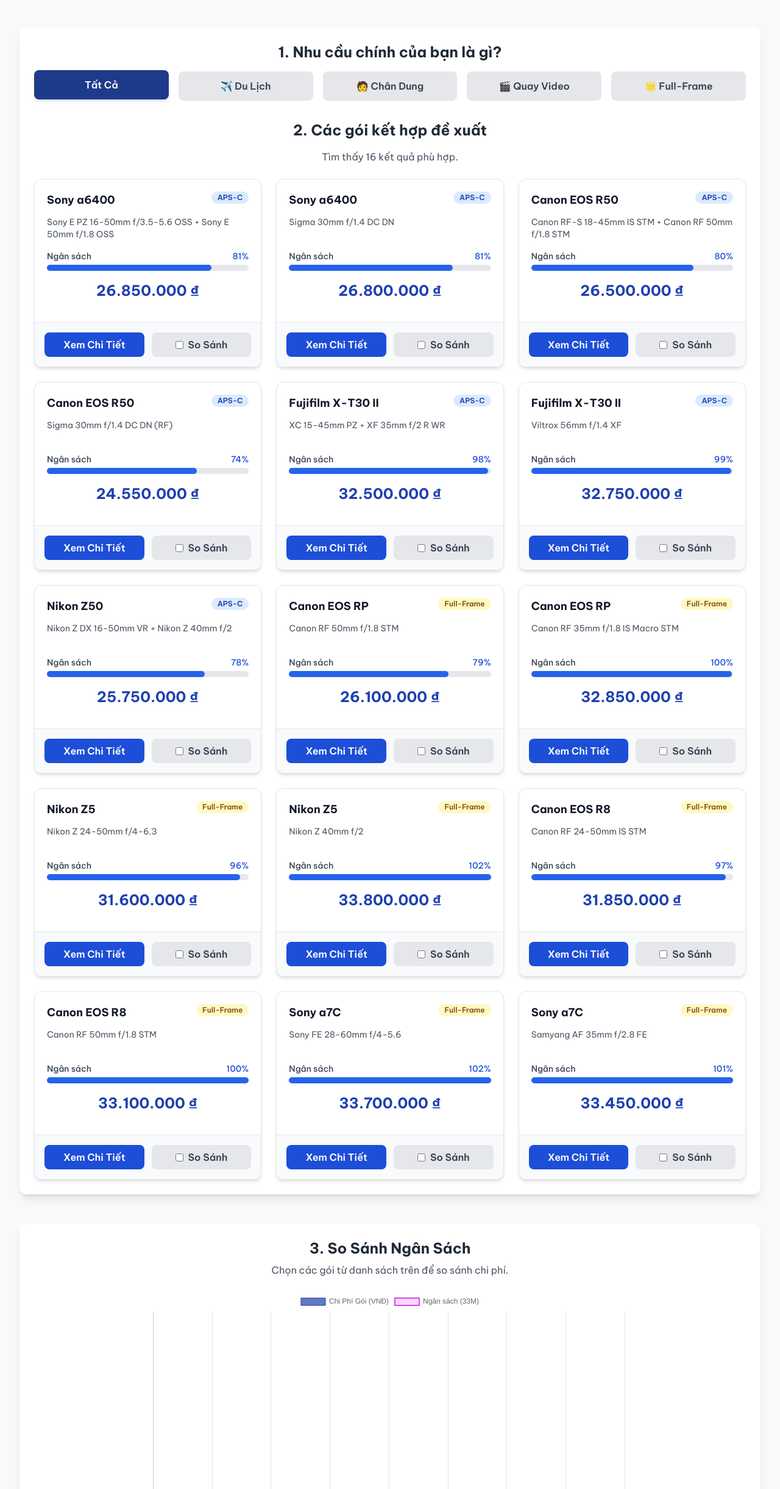
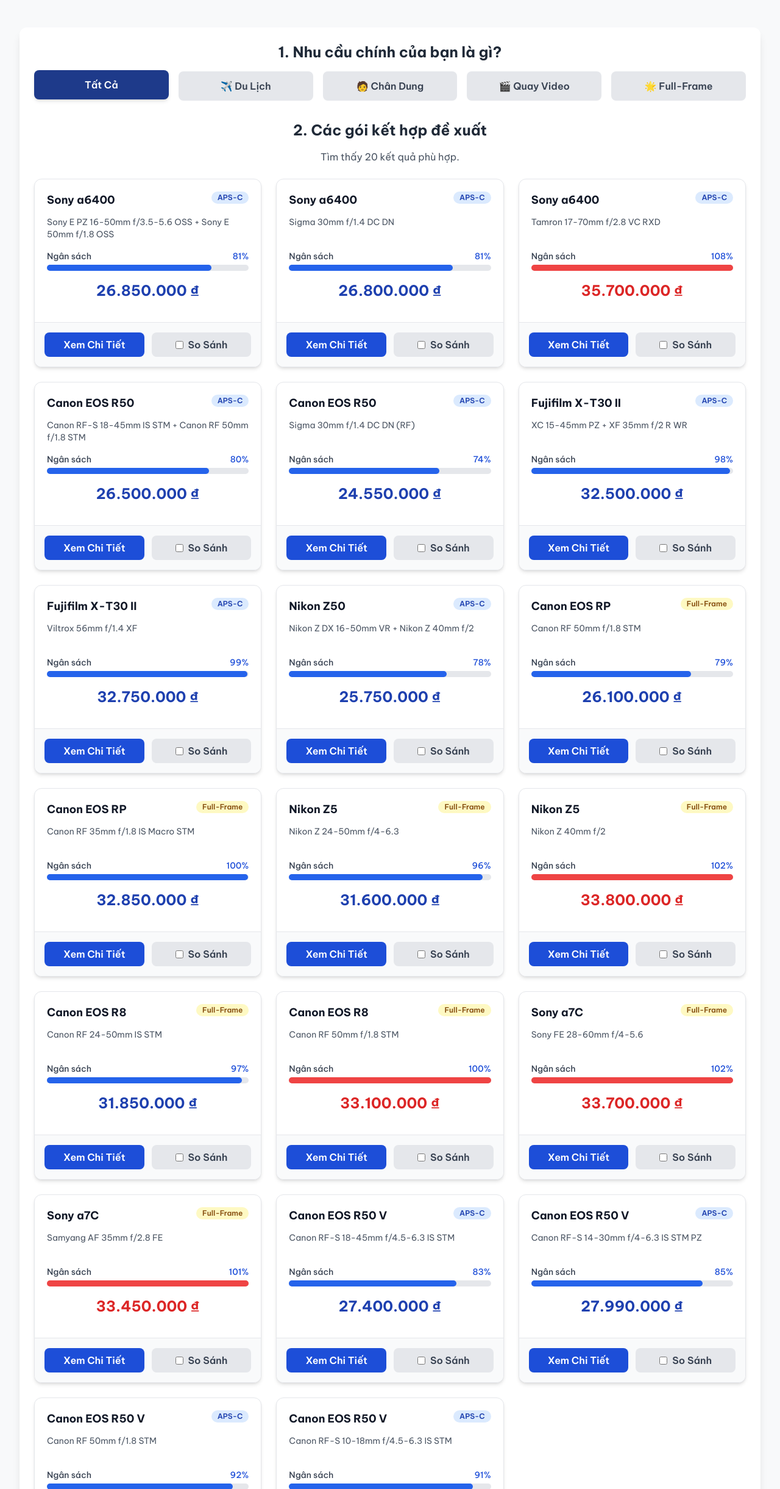
Before and after one commit to thucne/static-pages, a plain HTML site: page AI/4/index.html in a window 1280 px wide. Shown: the part 119-2560 px from the top of the page at 61% size. Drawn offline with nearby package versions, Linux system fonts and the light colour scheme.

Commit message:
Update index.html

```diff
--- a/AI/4/index.html
+++ b/AI/4/index.html
@@ -3,16 +3,16 @@
   <head>
     <meta charset="UTF-8" />
     <meta name="viewport" content="width=device-width, initial-scale=1.0" />
-    <title>Tư Vấn Chọn Máy Ảnh Ngân Sách 33 Triệu</title>
+    <title>Tư Vấn Chọn Máy Ảnh Ngân Sách 33 Triệu (Cập nhật R50 V)</title>
 
     <!-- SEO Meta Tags -->
     <meta
       name="description"
-      content="Công cụ tư vấn tương tác giúp bạn chọn combo máy ảnh mirrorless và ống kính tốt nhất trong ngân sách 33 triệu đồng tại Việt Nam. So sánh các gói từ Sony, Canon, Fujifilm, Nikon."
+      content="Công cụ tư vấn tương tác giúp bạn chọn combo máy ảnh mirrorless và ống kính tốt nhất trong ngân sách 33 triệu đồng tại Việt Nam. So sánh các gói từ Sony, Canon (bao gồm cả R50 V mới), Fujifilm, Nikon."
     />
     <meta
       name="keywords"
-      content="tư vấn máy ảnh, chọn máy ảnh, máy ảnh 33 triệu, sony a6400, canon r50, fujifilm x-t30 ii, canon rp, nikon z5, canon r8, sony a7c, máy ảnh mirrorless, ống kính, nhiếp ảnh, Việt Nam"
+      content="tư vấn máy ảnh, chọn máy ảnh, máy ảnh 33 triệu, sony a6400, canon r50, canon r50 v, fujifilm x-t30 ii, canon rp, nikon z5, canon r8, sony a7c, máy ảnh mirrorless, ống kính, nhiếp ảnh, Việt Nam"
     />
 
     <!-- Open Graph / Facebook Meta Tags -->
@@ -20,11 +20,11 @@
     <meta property="og:url" content="" />
     <meta
       property="og:title"
-      content="Công Cụ Tư Vấn Chọn Máy Ảnh Ngân Sách 33 Triệu"
+      content="Công Cụ Tư Vấn Chọn Máy Ảnh Ngân Sách 33 Triệu (Cập nhật R50 V)"
     />
     <meta
       property="og:description"
-      content="Khám phá các gói kết hợp máy ảnh & ống kính tối ưu nhất cho nhu cầu du lịch, chân dung, video. So sánh và đưa ra lựa chọn thông minh."
+      content="Khám phá các gói kết hợp máy ảnh & ống kính tối ưu nhất cho nhu cầu du lịch, chân dung, video. So sánh và đưa ra lựa chọn thông minh với dữ liệu mới nhất về Canon R50 V."
     />
     <meta
       property="og:image"
@@ -36,11 +36,11 @@
     <meta property="twitter:url" content="" />
     <meta
       name="twitter:title"
-      content="Công Cụ Tư Vấn Chọn Máy Ảnh Ngân Sách 33 Triệu"
+      content="Công Cụ Tư Vấn Chọn Máy Ảnh Ngân Sách 33 Triệu (Cập nhật R50 V)"
     />
     <meta
       name="twitter:description"
-      content="Khám phá các gói kết hợp máy ảnh & ống kính tối ưu nhất cho nhu cầu du lịch, chân dung, video. So sánh và đưa ra lựa chọn thông minh."
+      content="Khám phá các gói kết hợp máy ảnh & ống kính tối ưu nhất cho nhu cầu du lịch, chân dung, video. So sánh và đưa ra lựa chọn thông minh với dữ liệu mới nhất về Canon R50 V."
     />
     <meta
       name="twitter:image"
@@ -280,7 +280,6 @@
             >
               <img
                 src="https://thucde.dev/logo/thucdedev.png"
-                ,
                 alt="Thucde.dev Logo"
                 class="w-6 h-6"
               />
@@ -303,8 +302,12 @@
 
     <script>
       document.addEventListener("DOMContentLoaded", function () {
+        // This is the main budget constraint for filtering and display.
         const budget = 33000000;
 
+        // The core data for the application. Each object represents a camera combo.
+        // It includes technical specs, pricing, and tags for filtering.
+        // ** DATA HAS BEEN UPDATED WITH NEW CANON R50 V COMBOS **
         const comboData = [
           {
             id: 1,
@@ -478,8 +481,54 @@
             purpose:
               "Đường phố, du lịch, ưu tiên sự nhỏ gọn tối đa và chất lượng ảnh từ prime.",
           },
+          // ** NEW DATA FOR CANON R50 V **
+          {
+            id: 17,
+            body: "Canon EOS R50 V",
+            lens: "Canon RF-S 18-45mm f/4.5-6.3 IS STM",
+            price: 27400000,
+            tags: ["video", "du-lich", "canon", "aps-c"],
+            strength:
+              "Chuyên video, AF xuất sắc, có IS, giá phải chăng, lý tưởng cho người mới bắt đầu với R50 V.",
+            purpose:
+              "Vlog, du lịch, đời thường cơ bản, người mới làm quen với quay video chất lượng cao.",
+          },
+          {
+            id: 18,
+            body: "Canon EOS R50 V",
+            lens: "Canon RF-S 14-30mm f/4-6.3 IS STM PZ",
+            price: 27990000,
+            tags: ["video", "canon", "aps-c"],
+            strength:
+              "Góc rộng hơn cho vlog, Power Zoom (PZ) mượt mà cho video, có IS, thiết kế tối ưu cho R50 V.",
+            purpose:
+              "Vlog tự quay, quay sản phẩm, review, du lịch cần góc rộng, sáng tạo nội dung video.",
+          },
+          {
+            id: 19,
+            body: "Canon EOS R50 V",
+            lens: "Canon RF 50mm f/1.8 STM",
+            price: 30400000,
+            tags: ["chan-dung", "video", "canon", "aps-c"],
+            strength:
+              "Chất lượng quang học tốt, khẩu độ lớn f/1.8 xóa phông, chụp thiếu sáng tốt hơn. *Lưu ý: ống kính không có IS*",
+            purpose:
+              "Chân dung, phỏng vấn, quay sản phẩm cần xóa phông, chụp ảnh tĩnh đẹp (cần gimbal/tripod cho video).",
+          },
+          {
+            id: 20,
+            body: "Canon EOS R50 V",
+            lens: "Canon RF-S 10-18mm f/4.5-6.3 IS STM",
+            price: 30000000,
+            tags: ["video", "du-lich", "canon", "aps-c"],
+            strength:
+              "Góc siêu rộng, lý tưởng cho vlog nhóm, kiến trúc, phong cảnh, có IS, nhỏ gọn.",
+            purpose:
+              "Vlog nhóm, bất động sản, kiến trúc, phong cảnh rộng, du lịch khám phá.",
+          },
         ];
 
+        // DOM element references
         const resultsGrid = document.getElementById("results-grid");
         const filterContainer = document.getElementById("filter-container");
         const resultsCountEl = document.getElementById("results-count");
@@ -488,21 +537,25 @@
         let chart;
         let comparedItems = new Set();
 
+        // Utility function to format numbers as Vietnamese currency
         const formatCurrency = (value) =>
           new Intl.NumberFormat("vi-VN", {
             style: "currency",
             currency: "VND",
           }).format(value);
 
+        // Function to render the product cards based on provided data
         function renderCards(data) {
           resultsGrid.innerHTML = "";
-          data.forEach((item) => {
-            if (item.price > budget + 2000000) return;
+          // Filter out items that are significantly over budget before rendering
+          const displayData = data.filter((item) => item.price < budget + 4000000);
 
+          displayData.forEach((item) => {
             const percentage = (item.price / budget) * 100;
             const card = document.createElement("div");
             card.className =
               "card-enter bg-white border border-gray-200 rounded-xl shadow-md hover:shadow-xl hover:-translate-y-1 transition-all duration-300 flex flex-col";
+            // Dynamically generate the HTML for each card
             card.innerHTML = `
                         <div class="p-5 flex-grow">
                             <div class="flex justify-between items-start mb-3">
@@ -533,13 +586,13 @@
                                     )}%</span>
                                 </div>
                                 <div class="w-full bg-gray-200 rounded-full h-2.5">
-                                    <div class="bg-blue-600 h-2.5 rounded-full" style="width: ${Math.min(
+                                    <div class="${item.price > budget ? 'bg-red-500' : 'bg-blue-600'} h-2.5 rounded-full" style="width: ${Math.min(
                                       percentage,
                                       100
                                     )}%"></div>
                                 </div>
                             </div>
-                            <p class="text-2xl font-bold text-center text-blue-800 mb-4">${formatCurrency(
+                            <p class="text-2xl font-bold text-center ${item.price > budget ? 'text-red-600' : 'text-blue-800'} mb-4">${formatCurrency(
                               item.price
                             )}</p>
                         </div>
@@ -556,10 +609,12 @@
                     `;
             resultsGrid.appendChild(card);
           });
-          resultsCountEl.textContent = `Tìm thấy ${data.length} kết quả phù hợp.`;
+          resultsCountEl.textContent = `Tìm thấy ${displayData.length} kết quả phù hợp.`;
         }
 
+        // Function to filter data based on the selected tag
         function filterData(filter) {
+          // Update active state of filter buttons
           document
             .querySelectorAll(".filter-btn")
             .forEach((btn) => btn.classList.remove("active"));
@@ -567,6 +622,7 @@
             .querySelector(`.filter-btn[data-filter="${filter}"]`)
             .classList.add("active");
 
+          // Perform filtering and re-render cards
           if (filter === "all") {
             renderCards(comboData);
           } else {
@@ -577,10 +633,12 @@
           }
         }
 
+        // Function to display the details modal for a specific item
         function showModal(id) {
           const item = comboData.find((d) => d.id === id);
           if (!item) return;
 
+          // Populate modal with item details
           modalContent.innerHTML = `
                     <div class="p-6">
                         <div class="flex justify-between items-center border-b pb-3 mb-4">
@@ -606,19 +664,23 @@
                         </div>
                     </div>
                 `;
+          // Show the modal and prevent background scrolling
           modal.classList.remove("invisible", "opacity-0");
           document.body.style.overflow = "hidden";
 
+          // Add event listener to the close button inside the modal
           document
             .getElementById("close-modal-btn")
             .addEventListener("click", hideModal);
         }
 
+        // Function to hide the details modal
         function hideModal() {
           modal.classList.add("invisible", "opacity-0");
           document.body.style.overflow = "auto";
         }
 
+        // Function to initialize the comparison chart
         function setupChart() {
           const ctx = document.getElementById("budgetChart").getContext("2d");
           chart = new Chart(ctx, {
@@ -652,7 +714,7 @@
               scales: {
                 x: {
                   beginAtZero: true,
-                  suggestedMax: budget + 5000000, // Gợi ý mức tối đa để trục X luôn hợp lý
+                  suggestedMax: budget + 5000000,
                   ticks: {
                     callback: function (value) {
                       if (typeof value === "number" && value >= 0) {
@@ -698,6 +760,7 @@
           });
         }
 
+        // Function to update the chart with selected items
         function updateChart() {
           const selectedData = Array.from(comparedItems)
             .map((id) => comboData.find((item) => item.id === parseInt(id)))
@@ -713,6 +776,7 @@
           chart.update();
         }
 
+        // Event Listeners Setup
         filterContainer.addEventListener("click", function (e) {
           if (e.target.matches(".filter-btn")) {
             filterData(e.target.dataset.filter);
@@ -757,6 +821,7 @@
           });
         });
 
+        // Initial setup on page load
         filterData("all");
         setupChart();
         updateChart();
```
